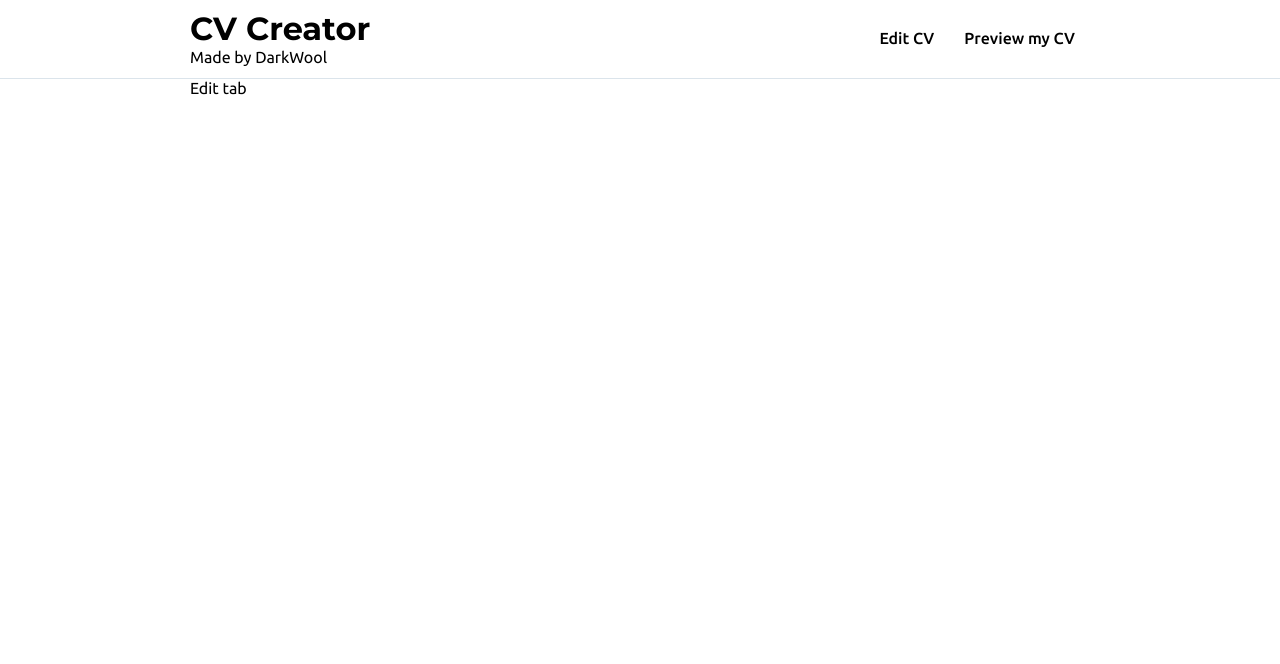
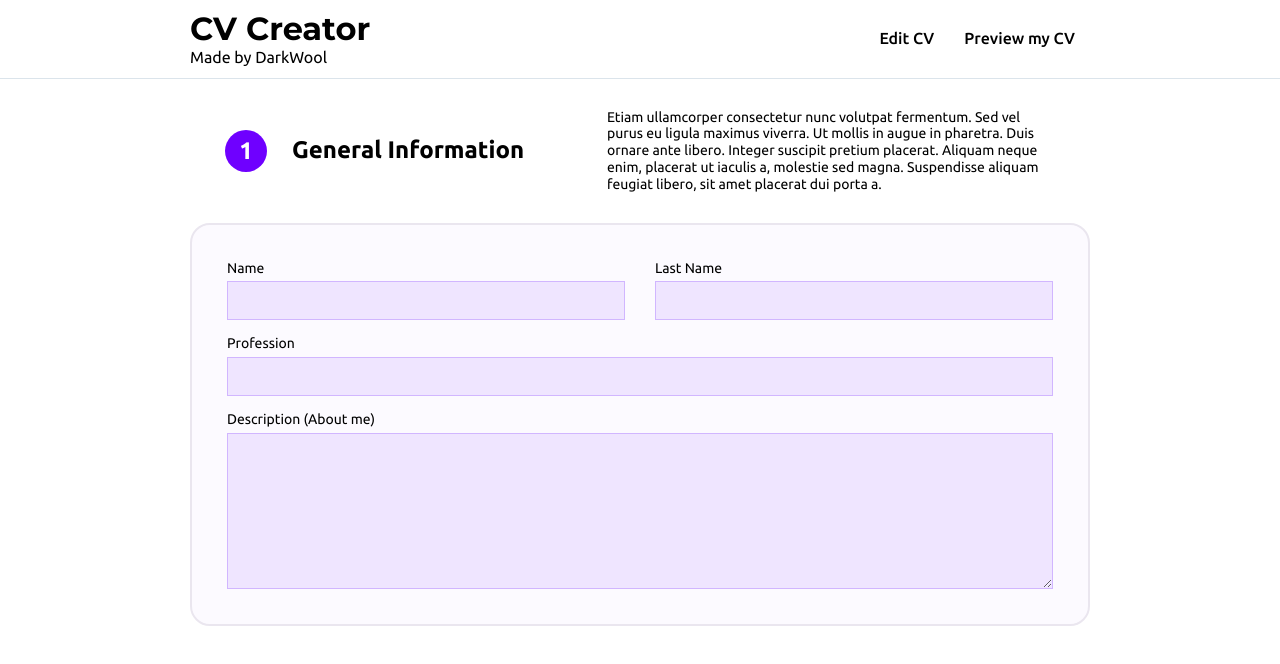
Before and after one commit to DarkWool/cv-creator-app, a React (Create React App) app: page / in a window 1280 px wide. Shown: the top 664 px of the page. Built offline with nearby package versions, Linux system fonts and the light colour scheme.

Commit message:
Add form components, state and styles

```diff
--- a/src/App.js
+++ b/src/App.js
@@ -1,19 +1,46 @@
 import React, { Component } from "react";
 import { Header } from "./components/Header";
+import { CVForm } from "./components/CVForm";
 
 class App extends Component {
   state = {
     isPreviewActive: false,
+    name: "",
+    lastName: "",
+    profession: "",
+    aboutMe: "",
   };
 
   togglePreview = (value) => {
     this.setState({
+      ...this.state,
       isPreviewActive: value,
     });
   };
 
+  handleEditChanges = (field, value) => {
+    this.setState({
+      ...this.state,
+      [field]: value,
+    });
+  };
+
   render() {
-    const currPage = this.state.isPreviewActive ? <div>Preview...</div> : <div>Edit tab</div>;
+    const currPage = this.state.isPreviewActive ? (
+      <div>
+        Preview...
+        <p>Name:</p>
+        <p>{this.state.name.trim()}</p>
+        <p>Last Name:</p>
+        <p>{this.state.lastName.trim()}</p>
+        <p>Profession:</p>
+        <p>{this.state.profession.trim()}</p>
+        <p>Description (About me): </p>
+        <p>{this.state.aboutMe.trim()}</p>
+      </div>
+    ) : (
+      <CVForm generalInfo={this.state} handleEditChanges={this.handleEditChanges} />
+    );
 
     return (
       <>
--- /dev/null
+++ b/src/components/CVForm.js
@@ -0,0 +1,74 @@
+import React from "react";
+import "../styles/CVForm.css";
+import { FormContainer } from "./FormContainer";
+
+export class CVForm extends React.Component {
+  constructor(props) {
+    super(props);
+  }
+
+  render() {
+    return (
+      <>
+        <div className="edit-block_header">
+          <div className="edit-block_step-info">
+            <span className="edit-block_step">1</span>
+            <h2 className="edit-block_title">General Information</h2>
+          </div>
+          <div>
+            <p>
+              Etiam ullamcorper consectetur nunc volutpat fermentum. Sed vel purus eu ligula maximus
+              viverra. Ut mollis in augue in pharetra. Duis ornare ante libero. Integer suscipit
+              pretium placerat. Aliquam neque enim, placerat ut iaculis a, molestie sed magna.
+              Suspendisse aliquam feugiat libero, sit amet placerat dui porta a.
+            </p>
+          </div>
+        </div>
+        <FormContainer>
+          <div className="flex-2-rows">
+            <div className="input-wrapper">
+              <label htmlFor="cvName">Name</label>
+              <input
+                id="cvName"
+                name="cvName"
+                type="text"
+                onChange={(e) => this.props.handleEditChanges("name", e.target.value)}
+                value={this.props.generalInfo.name}
+              />
+            </div>
+            <div className="input-wrapper">
+              <label htmlFor="cvLastName">Last Name</label>
+              <input
+                id="cvLastName"
+                name="cvLastName"
+                type="text"
+                onChange={(e) => this.props.handleEditChanges("lastName", e.target.value)}
+                value={this.props.generalInfo.lastName}
+              />
+            </div>
+          </div>
+          <div className="input-wrapper">
+            <label htmlFor="cvProfession">Profession</label>
+            <input
+              id="cvProfession"
+              name="cvProfession"
+              type="text"
+              onChange={(e) => this.props.handleEditChanges("profession", e.target.value)}
+              value={this.props.generalInfo.profession}
+            />
+          </div>
+          <div className="input-wrapper">
+            <label htmlFor="cvAboutMe">Description (About me)</label>
+            <textarea
+              id="cvAboutMe"
+              name="cvAboutMe"
+              rows="8"
+              onChange={(e) => this.props.handleEditChanges("aboutMe", e.target.value)}
+              value={this.props.generalInfo.aboutMe}
+            />
+          </div>
+        </FormContainer>
+      </>
+    );
+  }
+}
--- /dev/null
+++ b/src/components/FormContainer.js
@@ -0,0 +1,7 @@
+import React, { Component } from "react";
+
+export class FormContainer extends Component {
+  render() {
+    return <div className="edit-block_form">{this.props.children}</div>;
+  }
+}
--- a/src/components/Header.js
+++ b/src/components/Header.js
@@ -9,7 +9,7 @@ class Header extends React.Component {
   render() {
     return (
       <header>
-        <div className="content-margin header_content">
+        <div className="content-margin header_inner">
           <div>
             <h1>CV Creator</h1>
             <p>Made by DarkWool</p>
--- a/src/index.css
+++ b/src/index.css
@@ -29,7 +29,7 @@ html {
 body {
   min-height: 100%;
   font-family: "Ubuntu", sans-serif;
-  font-size: 1.6rem;
+  font-size: 1.4rem;
   line-height: 1.2;
 }
 
--- /dev/null
+++ b/src/styles/CVForm.css
@@ -0,0 +1,68 @@
+input,
+textarea {
+  background-color: hsl(263.1, 100%, 94.9%);
+  appearance: none;
+  border: 0;
+  padding: 10px 10px;
+  border: 1px solid #d1b6ff;
+}
+
+.edit-block_header {
+  display: grid;
+  grid-template-columns: 40% 1fr;
+  align-items: center;
+  gap: 50px;
+  margin: 30px 0;
+  padding: 0 35px;
+}
+
+.edit-block_step-info {
+  display: flex;
+  flex-basis: 40%;
+  align-items: center;
+  gap: 25px;
+}
+
+.edit-block_step {
+  background-color: var(--accentColor);
+  font-size: 24px;
+  font-weight: 700;
+  line-height: 28px;
+  letter-spacing: 0em;
+  text-align: left;
+  color: white;
+  width: 42px;
+  height: 42px;
+  display: flex;
+  align-items: center;
+  justify-content: center;
+  border-radius: 50px;
+}
+
+.edit-block_title {
+  font-size: 2.4rem;
+  font-weight: bold;
+}
+
+.edit-block_form {
+  display: flex;
+  flex-direction: column;
+  gap: 15px;
+  padding: 35px;
+  font-size: 1.4rem;
+  border: 2px solid hsla(266, 24%, 92%, 1);
+  border-radius: 20px;
+  background-color: hsl(264, 100%, 99%);
+}
+
+.input-wrapper {
+  display: flex;
+  flex-direction: column;
+  gap: 5px;
+  width: 100%;
+}
+
+.flex-2-rows {
+  display: flex;
+  gap: 30px;
+}
--- a/src/styles/Header.css
+++ b/src/styles/Header.css
@@ -1,6 +1,7 @@
 header {
   border-bottom: 1px solid hsla(207, 27%, 89%, 1);
   padding: 10px;
+  font-size: 1.6rem;
 }
 
 h1 {
@@ -9,7 +10,7 @@ h1 {
   font-weight: bold;
 }
 
-.header_content {
+.header_inner {
   display: flex;
   align-items: center;
   justify-content: space-between;
```
